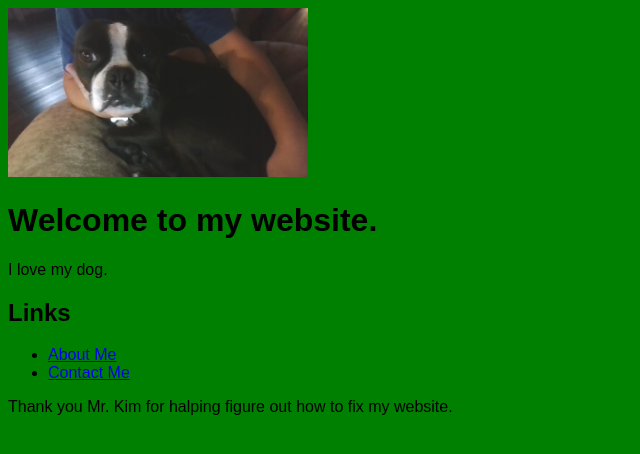
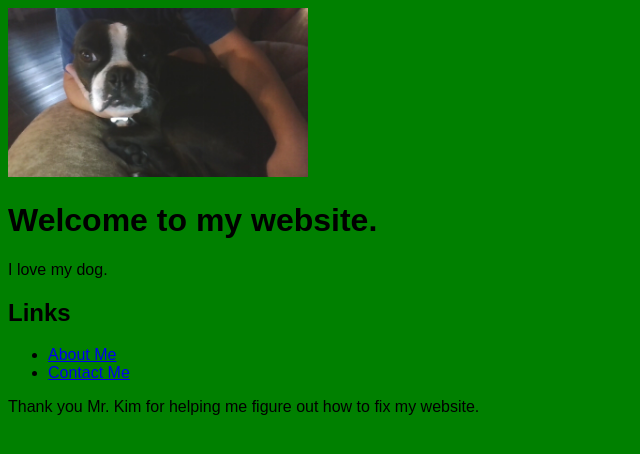
Before and after one commit to ericmulanax-a11y/Eric-School-2.0, a plain HTML site: page about.html in a window 1280 px wide. Shown: the full height of the page, 0-640 px from the left. Drawn offline with Linux system fonts and the light colour scheme.

Commit message:
Update about.html

```diff
--- a/about.html
+++ b/about.html
@@ -27,7 +27,7 @@
     </ul>
 
     <p>
-       Thank you Mr. Kim for halping figure out how to fix my website.
+       Thank you Mr. Kim for helping me figure out how to fix my website.
     </p>
 
 </body>
```
